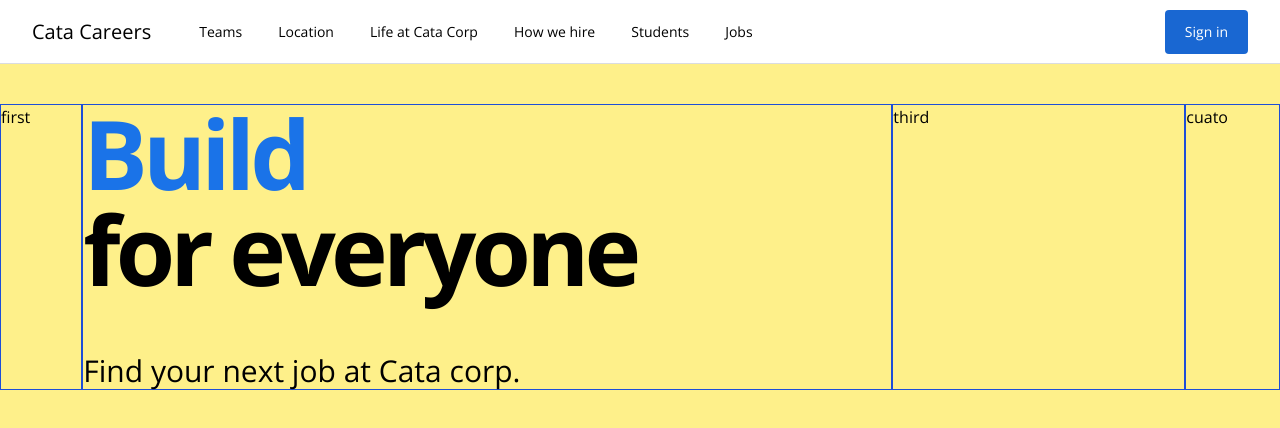
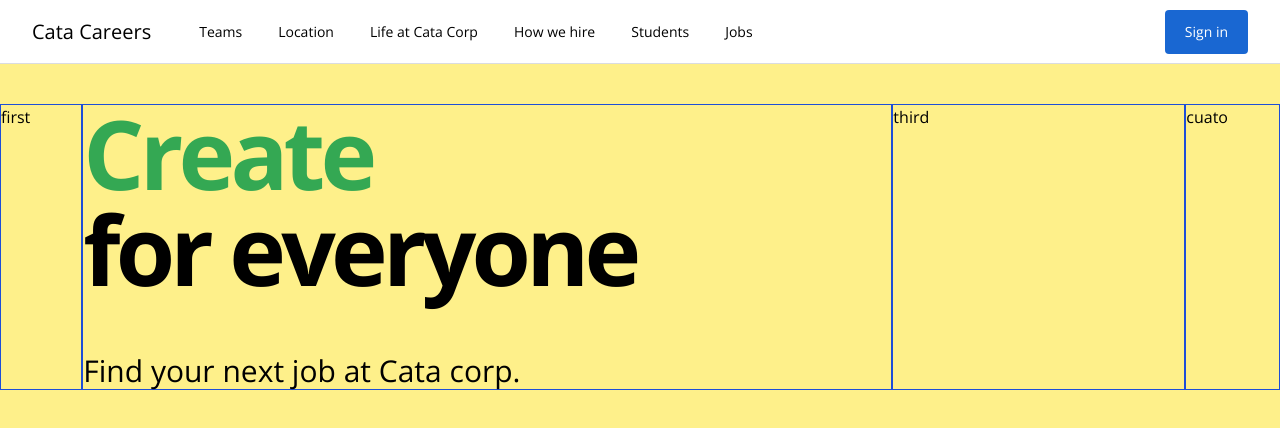
Before and after one commit to CataVillalonga/job_searcher, a Vue app: page / in a window 1280 px wide. Shown: the top 428 px of the page. Built offline with nearby package versions, Linux system fonts and the light colour scheme.

Commit message:
dinamic changing class of span example 2 (this.action)

```diff
--- a/src/components/TheHeadline.vue
+++ b/src/components/TheHeadline.vue
@@ -14,17 +14,20 @@ export default {
   name: 'TheHeadline',
   data() {
     return {
-      action: 'build',
+      action: 'Build',
       interval: null,
     };
   },
   computed: {
     actionClasses() {
       return {
+        //static example
         build: this.action === 'Build',
         create: this.action === 'Create',
         design: this.action === 'Design',
         code: this.action === 'Code',
+        //dinamic example
+        [this.action.toLowerCase()]: true,
       };
     },
   },
```
